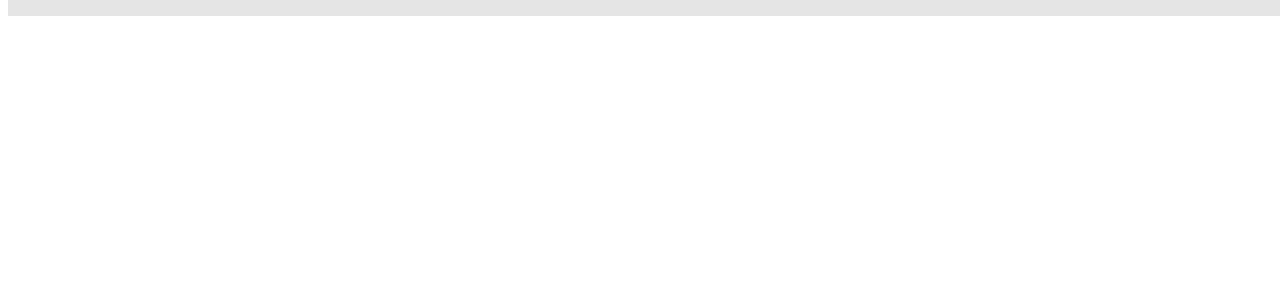
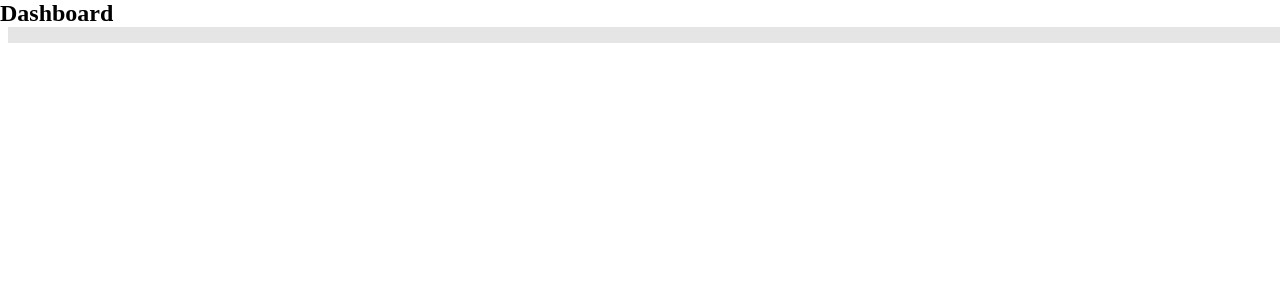
Before and after one commit to imlakmali/Lucky_petal_paradise, a PHP site: page /admin.php in a window 1280 px wide. Shown: the part 59-359 px from the top of the page. Run offline with PHP 8.4, Linux system fonts and the light colour scheme; a user stored in the database is signed in; tables that the repository leaves empty or names only in its code hold one stand-in row (values such as "Sample post").

Commit message:
shaka bun

```diff
--- a/admin.php
+++ b/admin.php
@@ -1,24 +1,41 @@
 <?php
-    include 'connection.php';
-    session_start();
+include 'connection.php';
+session_start();
 
-    $admin_id = $_SESSION['admin_id'];
-    if(!isset($admin_id)){
-        header('location:login.php');
-    }
+$admin_id = $_SESSION['admin_id'];
+if (!isset($admin_id)) {
+    header('location:login.php');
+}
 ?>
 
 
 <!DOCTYPE html>
 <html lang="en">
+
 <head>
     <meta charset="UTF-8">
     <meta name="viewport" content="width=device-width, initial-scale=1.0">
     <title>Admin panel</title>
 </head>
+
 <body>
     <?php include 'admin_header.php'; ?>
+    <section class="dashboard">
+        <h1 class="title">Dashboard</h1>
+            <div class="box-container">
+                <div class="box">
+                    <?php
+                        $total_pendings = 0;
+                        $select_pendings = mysqli_query($conn, "SELECT * FROM `orders` WHERE payment_status ='pending' ");
+                        while($fetch_pendings = mysqli_fetch_assoc($select_pendings)){
+                            $total_pendings += $fetch_pendings['total_price'];
+                        }
+                    ?>
+                </div>
+            </div>
+    </section>
 
     <script type="text/javascript" src="script.js"></script>
 </body>
+
 </html>
```
